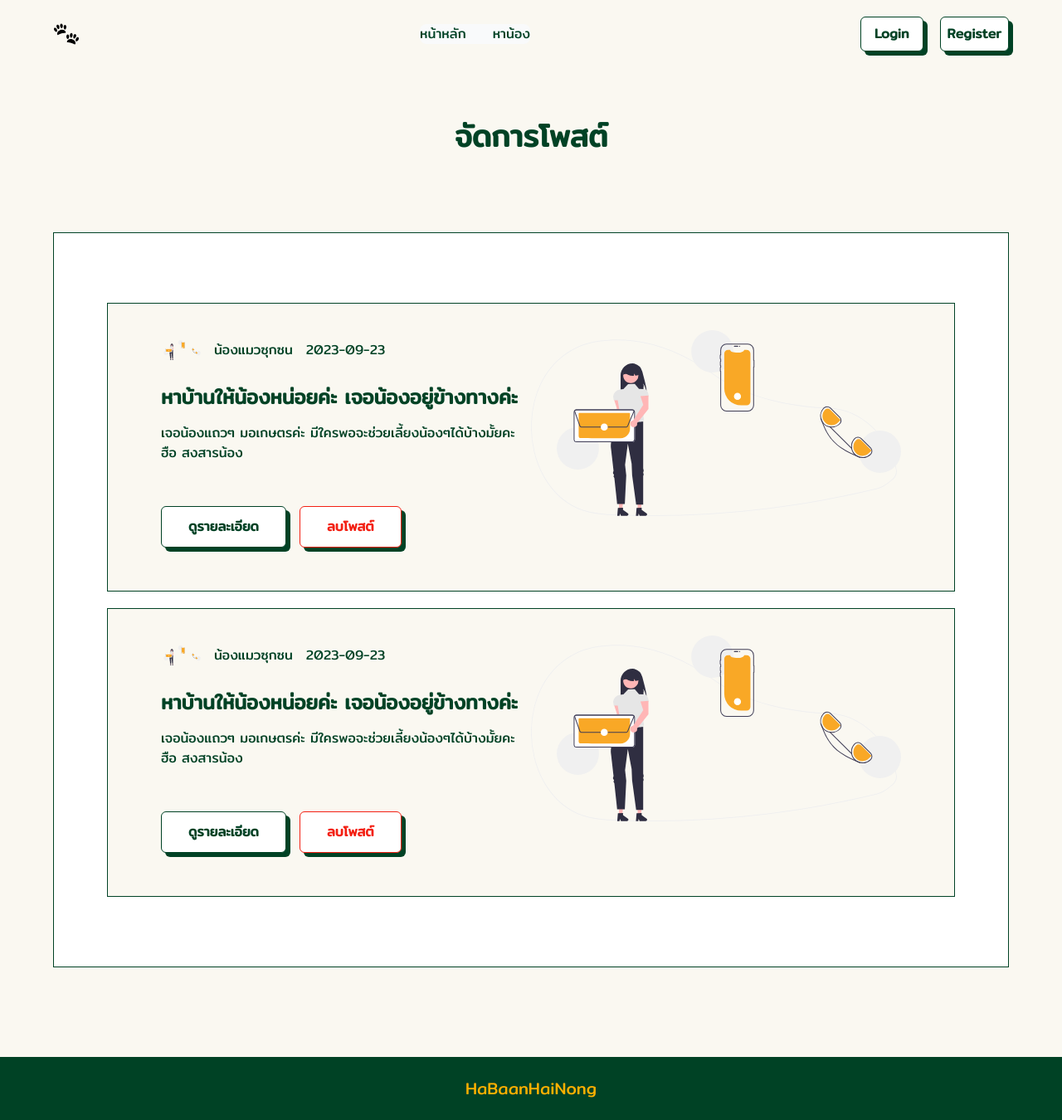
After one commit to phubestp/habaanhainong-final-project, a Spring Boot app: page /post-manage in a window 1280 px wide. The commit adds this page. Shown: the whole page at 83% size. Run offline with Spring Boot 4, Linux system fonts and the light colour scheme; style sheets or scripts are compiled from the project's sources; some of the project's set-up classes (security, data sources, template engines, error pages and the like) are left out, and stand-ins take their place; some libraries are stand-ins or nearby versions.

Commit message:
add post manage template

```diff
--- a/frontend/habaanhainong/src/main/java/ku/cs/habaanhainong/controller/HomeController.java
+++ b/frontend/habaanhainong/src/main/java/ku/cs/habaanhainong/controller/HomeController.java
@@ -8,7 +8,7 @@ public class HomeController {
 
     @RequestMapping("/")
     public String getHomePage() {
-        return "redirect:/report-view";
+        return "redirect:/post-manage";
 //        return "applicant-view";
 //        return "redirect:/animal-type-view";
     }
--- /dev/null
+++ b/frontend/habaanhainong/src/main/java/ku/cs/habaanhainong/controller/PostManageController.java
@@ -0,0 +1,28 @@
+package ku.cs.habaanhainong.controller;
+
+import org.springframework.stereotype.Controller;
+import org.springframework.ui.Model;
+import org.springframework.web.bind.annotation.RequestMapping;
+
+import java.util.ArrayList;
+import java.util.HashMap;
+
+@Controller
+public class PostManageController {
+
+    @RequestMapping("/post-manage")
+    public String getBanUser(Model post){
+        ArrayList<HashMap<String,String>> postList  = new ArrayList<>();
+        for (int i = 0; i < 2; i++){
+            HashMap<String,String> info = new HashMap<>();
+            info.put("name", "น้องแมวซุกซน");
+            info.put("create", "2023-09-23");
+            info.put("header", "หาบ้านให้น้องหน่อยค่ะ เจอน้องอยู่ข้างทางค่ะ");
+            info.put("detail", "เจอน้องแถวๆ มอเกษตรค่ะ มีใครพอจะช่วยเลี้ยงน้องๆได้บ้างมั้ยคะ ฮือ สงสารน้อง");
+            postList.add(info);
+        }
+        post.addAttribute("postList", postList);
+        return "post-manage";
+    }
+
+}
--- a/frontend/habaanhainong/src/main/resources/templates/applicant-view.html
+++ b/frontend/habaanhainong/src/main/resources/templates/applicant-view.html
@@ -15,13 +15,14 @@
 
 <div class="flex flex-col mx-auto p-16 pt-20 container">
     <div class="flex justify-center items-center relative w-full">
-      <h1 class="text-4xl mb-3 font-semibold p-16"> แก้ไขโพสต์ </h1>
+      <h1 class="text-4xl mb-3 font-semibold pt-16"> แก้ไขโพสต์ </h1>
     </div>
 
   <div>
     <h2 class="text-2xl mb-3 font-semibold"> รายชื่อผู้ขอรับเลี้ยงทั้งหมด </h2>
     <div class="bg-white p-16 border border-primary my-5 flex flex-col w-full">
   </div>
+</div>
 </div>
 
 <footer th:insert="~{fragments/footer :: footer}"></footer>
--- a/frontend/habaanhainong/src/main/resources/templates/fragments/delete-post-btn.html
+++ b/frontend/habaanhainong/src/main/resources/templates/fragments/delete-post-btn.html
@@ -7,10 +7,10 @@
 </head>
 
 <button data-modal-target="userInfoModal" data-modal-toggle="userInfoModal"
-        class="border border-primary py-3 px-8 rounded-md shadow-[5px_5px_0px_0px_#004225] my-5 font-semibold md:max-w-fit mx-auto lg:mx-0 bg-white w-full"
+        class="border border-red text-red py-3 px-8 rounded-md shadow-[5px_5px_0px_0px_#004225] my-5 font-semibold md:max-w-fit mx-auto lg:mx-0 bg-white w-full"
         type="button"
         th:fragment="delete-post-btn">
-  ดูข้อมูลส่วนตัว
+  ลบโพสต์
 </button>
 
 <!-- Main modal -->
@@ -21,7 +21,7 @@
       <!-- Modal body -->
       <div class="p-6 py-8 flex flex-col items-center">
         <img th:src="@{/images/triangle-exclamation-svgrepo-com.svg}" alt="paw" width="150"  class="my-4">
-        <h3 class="text-3xl mb-1 text-red"> ยันยันการลบโพสต์ </h3>
+        <h3 class="text-3xl mb-1"> ยันยันการลบโพสต์ </h3>
         <div class="flex flex-row space-x-4">
           <div>
             <button data-modal-target="userInfoModal" data-modal-toggle="userInfoModal"
--- /dev/null
+++ b/frontend/habaanhainong/src/main/resources/templates/post-manage.html
@@ -0,0 +1,67 @@
+<!DOCTYPE html>
+<html lang="en" xmlns:th="https://www.thymeleaf.org">
+<head>
+    <meta charset="UTF-8">
+    <title> จัดการโพสต์ </title>
+    <!-- tailwindcss -->
+    <link rel="stylesheet" th:href="@{/css/output.css}">
+    <!-- flowbite cdn -->
+    <link th:href="@{https://cdnjs.cloudflare.com/ajax/libs/flowbite/1.8.1/flowbite.min.css}"  rel="stylesheet" />
+</head>
+
+<body class="bg-background text-primary">
+
+<div th:insert="~{fragments/navbar :: navbar}"></div>
+
+<div class="flex flex-col mx-auto p-16 pt-20 container">
+    <div class="flex justify-center items-center relative w-full">
+        <h1 class="text-4xl mb-3 font-semibold p-16"> จัดการโพสต์ </h1>
+    </div>
+
+    <div class="bg-white p-16 border border-primary my-5 flex flex-col w-full">
+        <div >
+            <div th:each="post : ${postList}" class="grid grid-cols-1 bg-background px-16 py-8 border border-primary my-5 lg:grid-cols-2">
+                <div class="flex flex-col">
+                    <div class="flex flex-row gap-x-4">
+                        <div> <img class="rounded-full w-12 h-12" th:src="@{/images/undraw_contact_us_re_4qqt.svg}" alt="image author"></div>
+                        <div> <p class="py-3" th:text="${post.get('name')}" > </p> </div>
+                        <div> <p class="py-3" th:text="${post.get('create')}" > </p> </div>
+                    </div>
+                    <div>
+                        <label class="text-2xl block font-semibold py-4" th:text="${post.get('header')}" > </label>
+                    </div>
+                    <div>
+                        <p th:text="${post.get('detail')}">
+                        </p>
+                    </div>
+                    <!--button-->
+                    <div class="flex flex-row space-x-4 mt-8 justify-startitems-center">
+                        <div>
+                            <button class="border border-primary py-3 px-8 rounded-md shadow-[5px_5px_0px_0px_#004225] my-5 font-semibold md:max-w-fit mx-auto lg:mx-0 bg-white w-full">
+                                ดูรายละเอียด
+                            </button>
+                        </div>
+                        <div>
+                            <button th:replace="fragments/delete-post-btn :: delete-post-btn"></button>
+                        </div>
+                    </div>
+                </div>
+                <div>
+                    <img class="h-auto max-w-full" th:src="@{/images/undraw_contact_us_re_4qqt.svg}" alt="image description">
+                </div>
+
+            </div>
+        </div>
+
+    </div>
+</div>
+
+
+
+<footer th:insert="~{fragments/footer :: footer}"></footer>
+<!-- flowbite cdn -->
+<script th:src="@{https://cdnjs.cloudflare.com/ajax/libs/flowbite/1.8.1/flowbite.min.js}">
+
+</script>
+
+</body>
```
